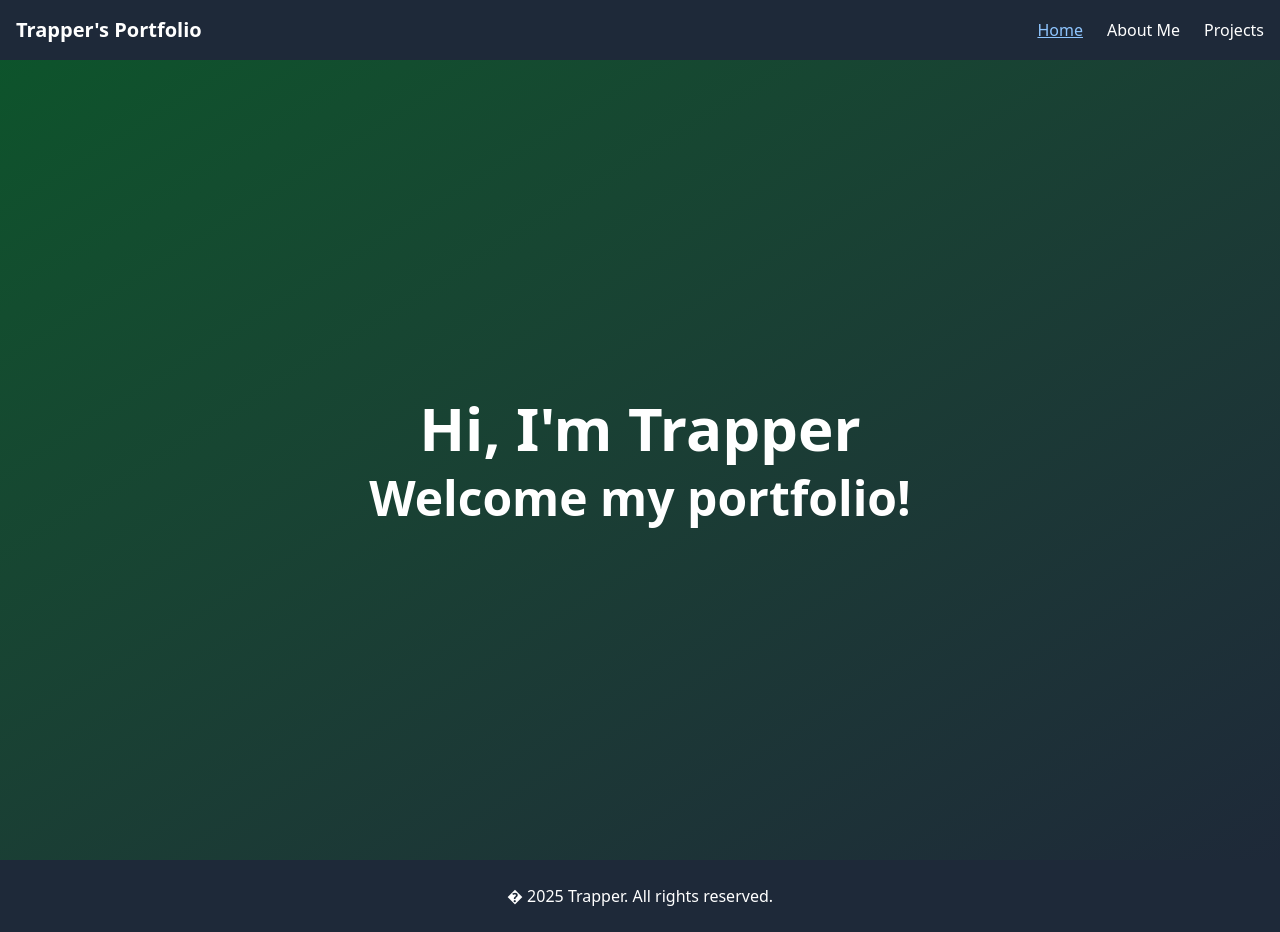
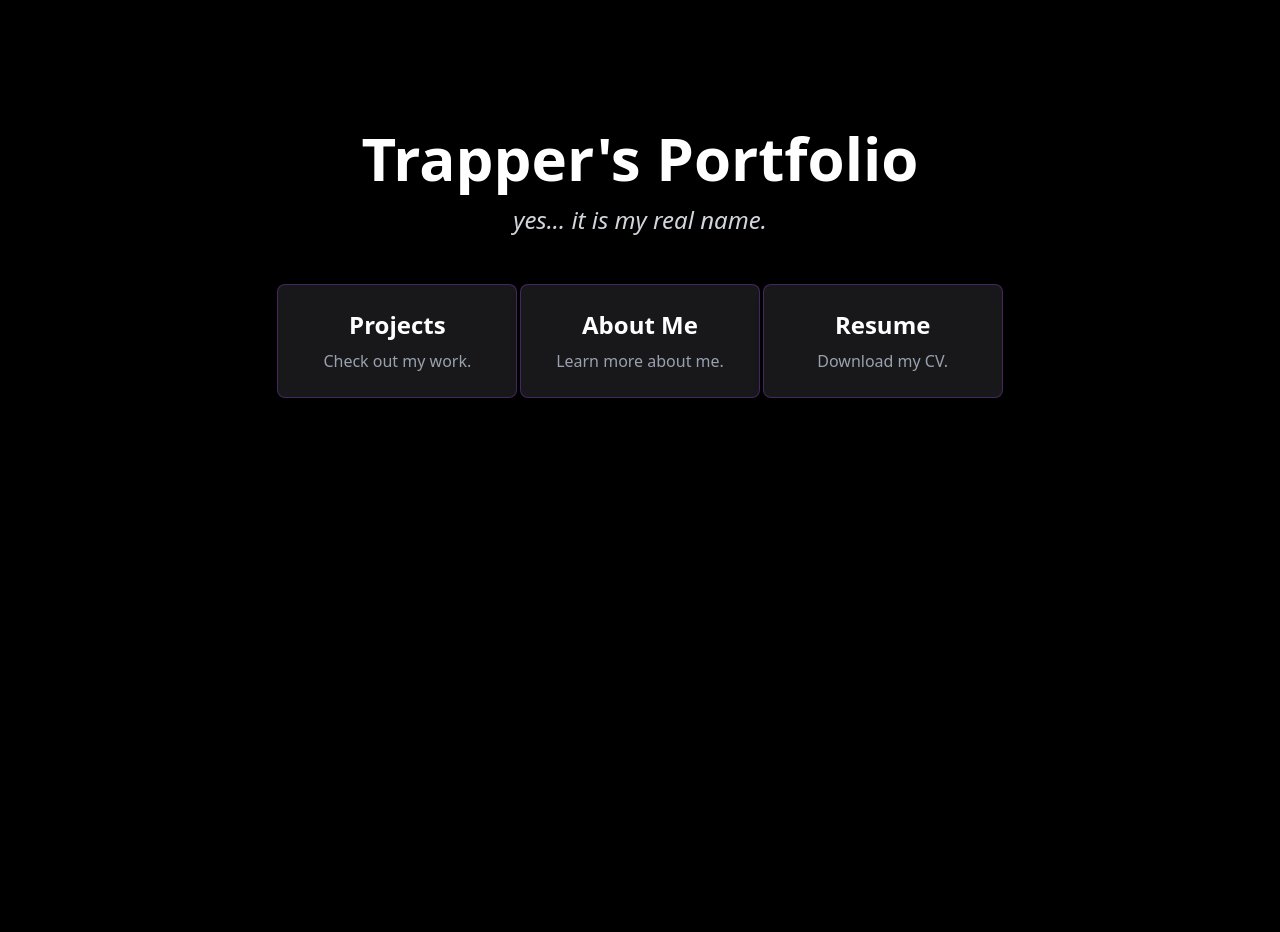
Before and after one commit to trapperwetzel/myportfolio, a React (Vite) app in the folder myportfolio/: page / in a window 1280 px wide. After the commit the page ends 800 px from the top, so only its background shows below. Built offline with nearby package versions, Linux system fonts and the light colour scheme.

Commit message:
refactor home page

```diff
--- a/myportfolio/index.html
+++ b/myportfolio/index.html
@@ -4,6 +4,7 @@
     <meta charset="UTF-8" />
     <link rel="icon" type="image/svg+xml" href="/vite.svg" />
     <link rel="stylesheet" href="https://cdnjs.cloudflare.com/ajax/libs/animate.css/4.1.1/animate.min.css" />
+    <link href="https://fonts.googleapis.com/css2?family=Fira+Code:wght@400;700&display=swap" rel="stylesheet" />
     <meta name="viewport" content="width=device-width, initial-scale=1.0" />
     <title>Trappers Portfolio</title>
   </head>
--- a/myportfolio/src/App.jsx
+++ b/myportfolio/src/App.jsx
@@ -2,8 +2,7 @@ import { useState } from 'react';
 import reactLogo from './assets/react.svg';
 import viteLogo from '/vite.svg';
 import { BrowserRouter as Router, Routes, Route } from 'react-router-dom'
-import Navbar from './components/Navbar'
-import Footer from './components/Footer'
+
 import Home from './components/Home'
 import About from './components/About'
 import Projects from './components/Projects'
@@ -12,8 +11,8 @@ import './index.css'
 function App() {
     return (
         <Router>
-            <div className="flex min-h-screen flex-col bg-gray-100">
-                <Navbar />
+            <div className="flex flex-col">
+
                 <main className="flex-grow">
                     <Routes>
                         <Route path="/" element={<Home />} />
@@ -21,7 +20,7 @@ function App() {
                         <Route path="/projects" element={<Projects />} />
                     </Routes>
                 </main>
-                <Footer />
+
             </div>
         </Router>
     )
--- a/myportfolio/src/Components/about.jsx
+++ b/myportfolio/src/Components/about.jsx
@@ -1,7 +1,7 @@
 
 export default function About() {
   return (
-      <section className="bg-gradient-to-br custom-slideInUp flex min-h-screen flex-col items-center justify-center from-green-900 to-gray-800 px-4 text-white">
+      <section className="bg-gradient-to-br custom-slideInUp border-1 flex min-h-screen flex-col items-center justify-center border-solid border-white bg-black px-4 text-white">
       <h2 className="custom-slideInUp mb-8 text-3xl font-bold md:text-4xl">About Me</h2>
       <div className="max-w-2xl text-center">
               <p className="custom-slideInUp mb-6 text-lg">
--- a/myportfolio/src/Components/footer.jsx
+++ /dev/null
@@ -1,8 +0,0 @@
-
-export default function Footer() {
-  return (
-      <footer className="custom-slideInUp bg-gray-800 py-6 text-center text-white">
-      <p>� 2025 Trapper. All rights reserved.</p>
-    </footer>
-  )
-}
--- a/myportfolio/src/Components/home.jsx
+++ b/myportfolio/src/Components/home.jsx
@@ -1,9 +1,58 @@
+export default function Home() {
+    return (
+        <div className="custom-slideInUp bg-black text-white">
 
-export default function Home() {
-  return (
-      <div className="bg-gradient-to-br flex min-h-screen flex-col items-center justify-center from-green-900 to-gray-800 px-4 text-white">
-          <h1 className="custom-slideInUp font-bold md:text-6xl">Hi, I'm Trapper</h1>
-          <h2 className="custom-slideInUp mt-4 text-4xl font-extrabold md:text-5xl"> Welcome my portfolio! </h2>
-      </div>
-  )
+            {/* Hero + Card‑Nav Section */}
+            <section className="relative w-full overflow-hidden py-32 text-center">
+                {/* Foreground: title, subtitle, then nav‑cards */}
+                <div className="relative z-10 mx-auto max-w-3xl px-4">
+                    <h1 className="text-5xl font-bold drop-shadow-lg md:text-6xl">
+                        Trapper's Portfolio
+                    </h1>
+                    <p className="mt-4 text-xl text-gray-300 italic md:text-2xl">
+                        yes... it is my real name.
+                    </p>
+
+                    {/* NAV‑CARDS GRID */}
+                    <div className="mx-auto mt-12 grid max-w-3xl grid-cols-1 justify-items-center gap-6 px-4 sm:grid-cols-3">
+
+                        {/* Projects Card */}
+                        <a
+                            href="/projects"
+                            className="flex w-60 flex-col rounded-lg border border-purple-500/30 bg-zinc-900 p-6 shadow-lg transition-shadow duration-300 hover:shadow-purple-500/40"
+                        >
+                            <h3 className="mb-2 text-2xl font-semibold text-white">
+                                Projects
+                            </h3>
+                            <p className="text-gray-400">Check out my work.</p>
+                        </a>
+
+                        {/* About Me Card */}
+                        <a
+                            href="/about"
+                            className="flex w-60 flex-col rounded-lg border border-purple-500/30 bg-zinc-900 p-6 shadow-lg transition-shadow duration-300 hover:shadow-purple-500/40"
+                        >
+                            <h3 className="mb-2 text-2xl font-semibold text-white">
+                                About Me
+                            </h3>
+                            <p className="text-gray-400">Learn more about me.</p>
+                        </a>
+
+                        {/* Resume Card */}
+                        <a
+                            href="/resume.pdf"
+                            target="_blank"
+                            className="flex w-60 flex-col rounded-lg border border-purple-500/30 bg-zinc-900 p-6 shadow-lg transition-shadow duration-300 hover:shadow-purple-500/40"
+                        >
+                            <h3 className="mb-2 text-2xl font-semibold text-white">
+                                Resume
+                            </h3>
+                            <p className="text-gray-400">Download my CV.</p>
+                        </a>
+
+                    </div>
+                </div>
+            </section>
+        </div>
+    );
 }
--- a/myportfolio/src/Components/navbar.jsx
+++ /dev/null
@@ -1,44 +0,0 @@
-
-import { NavLink } from 'react-router-dom'
-
-export default function Navbar() {
-  return (
-      <nav className="custom-slideInUp sticky top-0 bg-gray-800 p-4 text-white">
-      <div className="container mx-auto flex items-center justify-between">
-        <h1 className="text-xl font-bold">Trapper's Portfolio</h1>
-        <ul className="flex space-x-6">
-          <li>
-            <NavLink
-              to="/"
-              className={({ isActive }) =>
-                isActive ? 'text-blue-300 underline' : 'hover:text-gray-300'
-              }
-            >
-              Home
-            </NavLink>
-          </li>
-          <li>
-            <NavLink
-              to="/about"
-              className={({ isActive }) =>
-                isActive ? 'text-blue-300 underline' : 'hover:text-gray-300'
-              }
-            >
-              About Me
-            </NavLink>
-          </li>
-          <li>
-            <NavLink
-              to="/projects"
-              className={({ isActive }) =>
-                isActive ? 'text-blue-300 underline' : 'hover:text-gray-300'
-              }
-            >
-              Projects
-            </NavLink>
-          </li>
-        </ul>
-      </div>
-    </nav>
-  )
-}
--- a/myportfolio/src/Components/projectcard.jsx
+++ b/myportfolio/src/Components/projectcard.jsx
@@ -1,7 +1,7 @@
 
 export default function ProjectCard({ title, image, video, programs, description, github }) {
   return (
-    <div className="custom-slideInUp rounded-lg bg-gray-800 p-6 shadow-md">
+    <div className="custom-slideInUp border-1 rounded-lg border-solid border-white bg-black p-6 shadow-md">
       <h3 className="mb-4 text-xl font-semibold text-white">{title}</h3>
       {image && (
         <img
--- a/myportfolio/src/Components/projects.jsx
+++ b/myportfolio/src/Components/projects.jsx
@@ -4,8 +4,8 @@ import lifthubMainPage from '../assets/lifthubmainpage.png';
 export default function Projects() {
   const projects = [
     {
-      title: 'Portfolio Website',
-      image: 'lifthubmainpage.png',
+      title: 'Lifthub Website',
+      image: lifthubMainPage,
       programs: 'React, Tailwind CSS, Vite',
       description: 'My personal portfolio showcasing web development projects with smooth animations.',
       github: 'https://github.com/yourusername/portfolio'
@@ -20,7 +20,7 @@ export default function Projects() {
   ]
 
   return (
-    <section className="bg-gradient-to-br custom-slideInUp flex min-h-screen flex-col items-center justify-center from-green-900 to-gray-800 px-4 text-white">
+    <section className="bg-gradient-to-br custom-slideInUp flex min-h-screen flex-col items-center justify-center bg-black px-4 text-white">
       <div className="container mx-auto">
         <h2 className="custom-slideInUp mb-8 text-center text-3xl font-bold md:text-4xl">My Projects</h2>
         <div className="grid grid-cols-1 gap-6 sm:grid-cols-2">
--- a/myportfolio/src/index.css
+++ b/myportfolio/src/index.css
@@ -1,12 +1,13 @@
 @import "tailwindcss";
 @import "animate.css";
+@import url('https://fonts.googleapis.com/css2?family=Fira+Code&display=swap');
 
 
 @keyframes customSlideInUp {
     from
 
 {
-    transform: translateY(10px);
+    transform: translateY(75px);
     opacity: 0;
 }
 
@@ -20,3 +21,38 @@ to {
 .custom-slideInUp {
     animation: customSlideInUp 2s;
 }
+html, body {
+    @apply bg-black text-white;
+}
+
+h1.typewriter {
+    font-family: 'Fira Code', monospace;
+    font-size: 3rem;
+    color: white;
+    white-space: nowrap;
+    overflow: hidden;
+    border-right: 2px solid white;
+    /* keyframe vars: */
+    --len: 17; /* number of chars */
+    animation: typing 3s steps(var(--len), end) 1 forwards, blink 0.75s step-end infinite;
+}
+
+@keyframes typing {
+    from {
+        width: 0;
+    }
+
+    to {
+        width: var(--len)ch;
+    }
+}
+
+@keyframes blink {
+    0%, 100% {
+        border-color: transparent;
+    }
+
+    50% {
+        border-color: white;
+    }
+}
```
Also changed, not shown: myportfolio/src/assets/lifthubmainpage.png.
